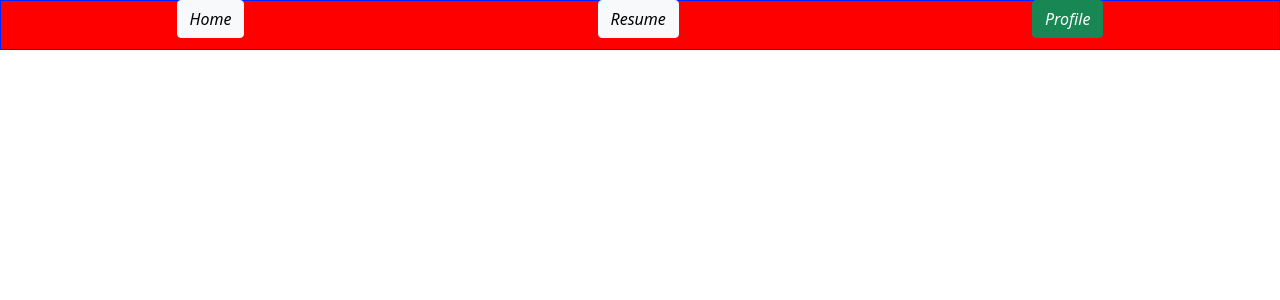
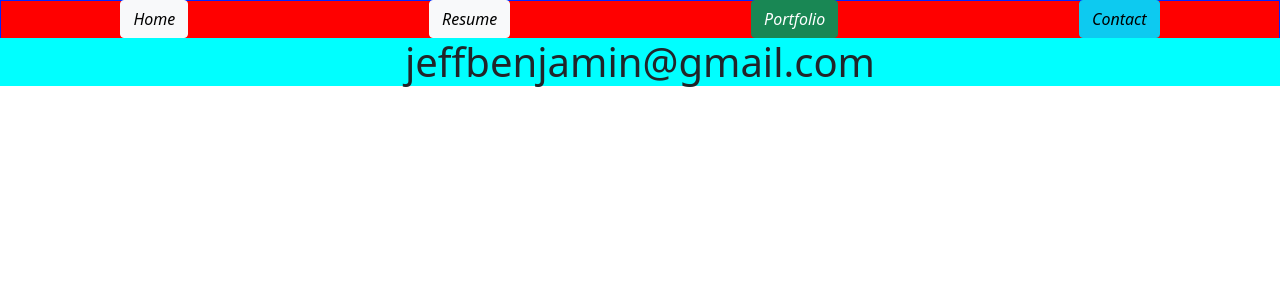
Before and after one commit to JMEN98/new-profile2, a React (Create React App) app: page /Contact in a window 1280 px wide. Shown: the top 300 px of the page. Built offline with nearby package versions, Linux system fonts and the light colour scheme.

Commit message:
more-pages

```diff
--- a/src/App.js
+++ b/src/App.js
@@ -1,36 +1,53 @@
 import React, { useState } from "react";
-import { Route, Switch, Link,} from "react-router-dom";
-import 'bootstrap/dist/css/bootstrap.min.css';
+import { Route, Switch, Link } from "react-router-dom";
+import "bootstrap/dist/css/bootstrap.min.css";
 import Welcome from "./pages/Wellcome";
 import Resume from "./pages/Resume";
-import Profile from "./pages/Profile"
-import test from "./test.json"
-
-
-
-
-
-
-
-
-
-
+import Work from "./pages/Work";
+import Contact from "./pages/Contact";
+import test from "./test.json";
 
 function App(props) {
   return (
-    <div >
+    <div>
       <h1 className="nav"> </h1>
       <div className=" main-home">
-      <Link    class="btn btn-light" to='/'> Home</Link>
-      <Link  class="btn btn-light"  to="/Resume"> Resume </Link>
-      <Link to="/Profile"class="btn btn-success" > Profile </Link>
-
+        <Link class="btn btn-light" to="/">
+          {" "}
+          Home
+        </Link>
+        <Link class="btn btn-light" to="/Resume">
+          {" "}
+          Resume{" "}
+        </Link>
+        <Link class="btn btn-success" to="/Work">
+          {" "}
+          Portfolio{" "}
+        </Link>
+        <Link class="btn btn-info" to="/Contact" > Contact</Link>
       </div>
-     <Switch>
-     <Route exact path="/" render={(props) => <Welcome {...props}test={test}  />} />
-     <Route exact path="/Resume" render={(props)=> <Resume {...props} />}></Route>
-     <Route exact path ="/Profile"  render={(props)=> <Profile {...props}/>}> </Route>
-     </Switch>
+      <Switch>
+        <Route
+          exact
+          path="/"
+          render={(props) => <Welcome {...props} test={test} />}
+        />
+        <Route
+          exact
+          path="/Resume"
+          render={(props) => <Resume {...props} />}
+        ></Route>
+        <Route
+          exact
+          path="/Work"
+          render={(props) => <Work {...props} />}
+        ></Route>
+        <Route
+          exact
+          path="/Contact"
+          render={(props) => <Contact {...props} />}
+        ></Route>
+      </Switch>
     </div>
   );
 }
--- /dev/null
+++ b/src/contact.json
@@ -0,0 +1,7 @@
+{
+ "header": "jeffbenjamin@gamil.com "
+
+
+
+
+}
--- a/src/index.css
+++ b/src/index.css
@@ -78,6 +78,7 @@ height: 50px;
 border: 1px solid rgb(0, 38, 255);
 background-color: rgb(255, 0, 0);
 
+
 }
 
 #link{
@@ -88,3 +89,7 @@ background-color: rgb(255, 0, 0);
 margin-top: -50px;
 
 }
+.contact{
+margin-bottom: 110px;
+
+}
--- a/src/pages/Contact.js
+++ b/src/pages/Contact.js
@@ -1,12 +1,14 @@
+import React  from "react";
+import contact from "../contact.json";
 
-import React from"react";
+function Contact (props){
+  return (
+  <div  className="contact">
+    <h1> jeffbenjamin@gmail.com</h1>
+  </div>
 
-function Contact(props){
-return(
-<div>hey</div>
-
-);
+  )
 
 
-
-}
+  }
+  export default Contact;
--- a/src/pages/Profile.js
+++ /dev/null
@@ -1,19 +0,0 @@
-
-import React from "react"
-
-
-function Profile(props){
-
-return(
-<div>
-  just for now
-</div>
-
-);
-
-
-
-
-
-}
-export default Profile;
--- /dev/null
+++ b/src/pages/Work.js
@@ -0,0 +1,15 @@
+import React  from"react";
+
+
+
+function Work (props){
+return (
+<div>
+  <h1> Behold my portfolio </h1>
+</div>
+
+)
+
+
+}
+export default Work;
```
Also changed, not shown: src/skills.json (line endings or trailing spaces).
